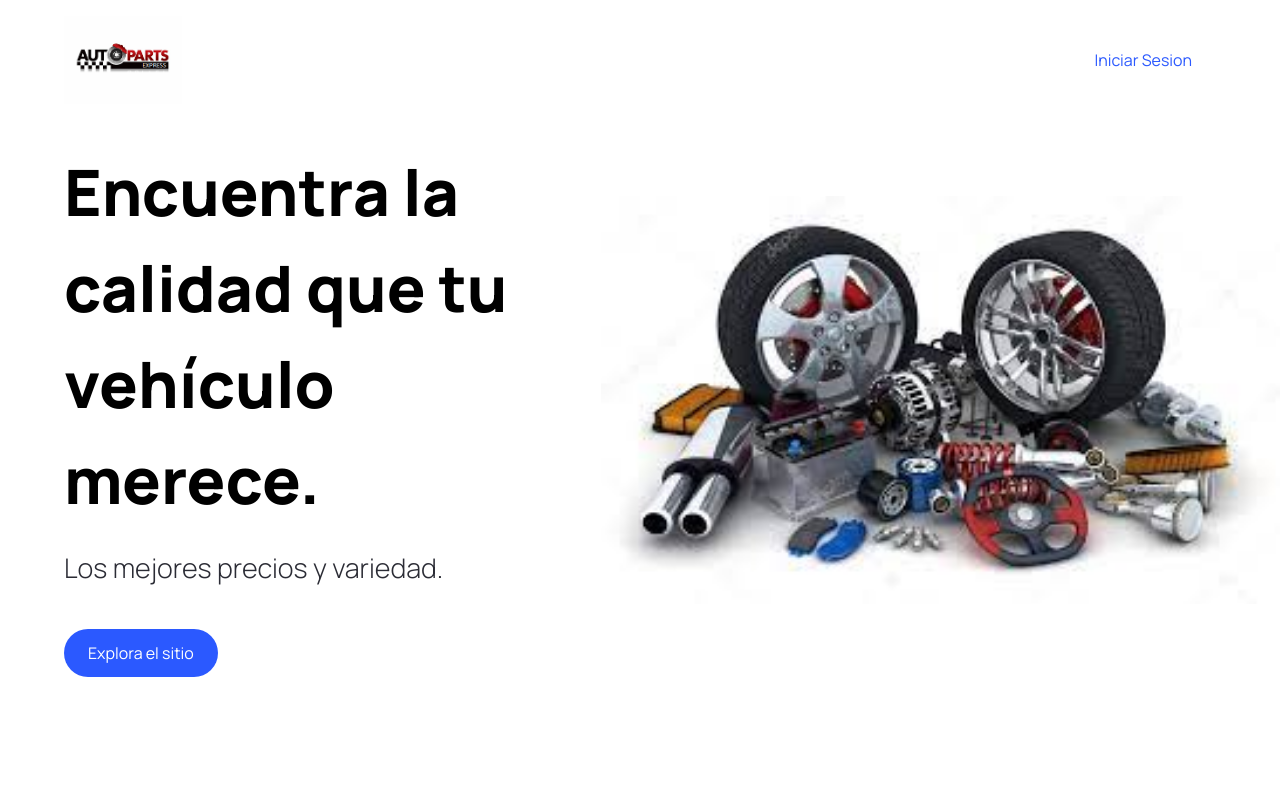
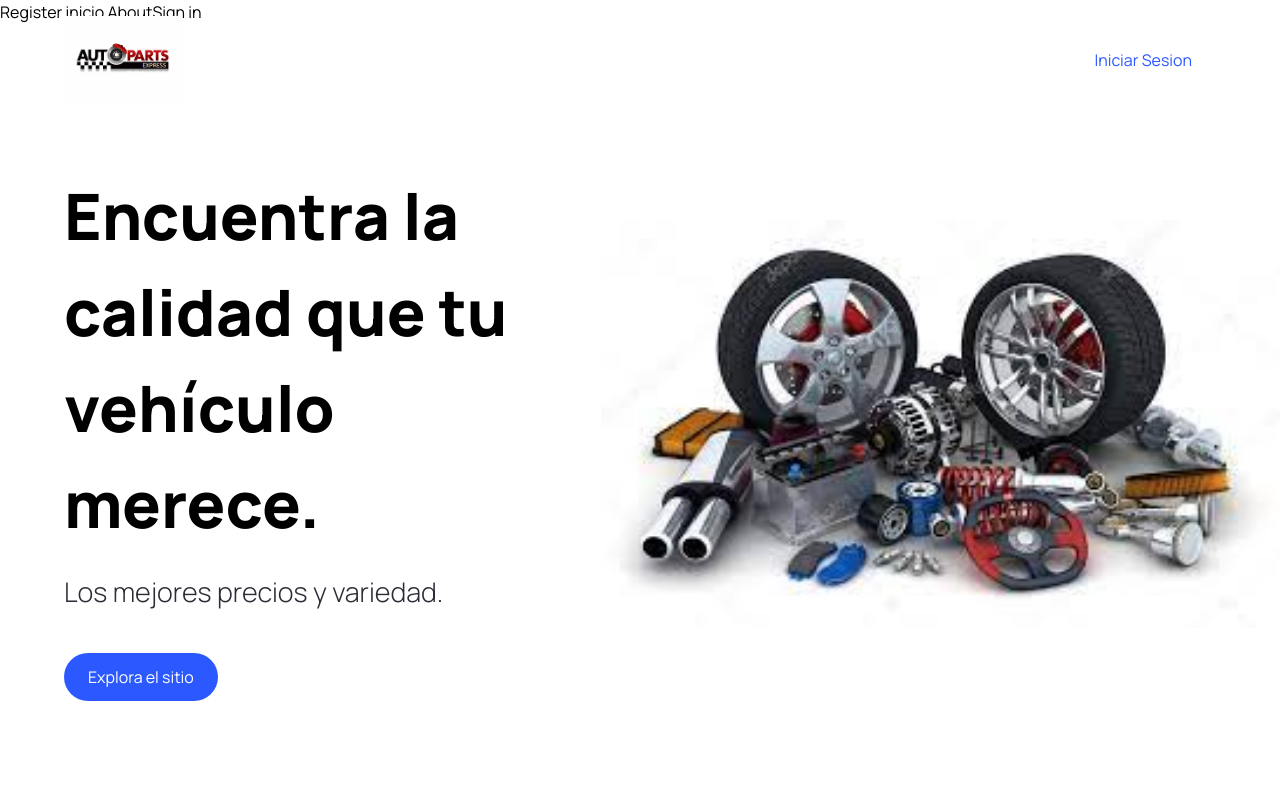
Before and after one commit to WilsonCollantesAponte/Autopart-Express, a Next.js app: page / in a window 1280 px wide. Shown: the top 800 px of the page. Built offline with nearby package versions, Linux system fonts and the light colour scheme; no server answers.

Commit message:
V33 - Fix Nav

```diff
--- a/app/page.js
+++ /dev/null
@@ -1,11 +0,0 @@
-import { Hero } from '@/components'
-import Image from 'next/image'
-
-export default function Home() {
-  return (
-    <main className="overflow-hidden">
-      <Hero/>
-
-    </main>
-  )
-}
--- /dev/null
+++ b/app/page.jsx
@@ -0,0 +1,12 @@
+import { Hero } from "@/components";
+import Image from "next/image";
+import Nav from "./client/form/nav/page";
+
+export default function Home() {
+  return (
+    <main className="overflow-hidden">
+      <Nav />
+      <Hero />
+    </main>
+  );
+}
```
